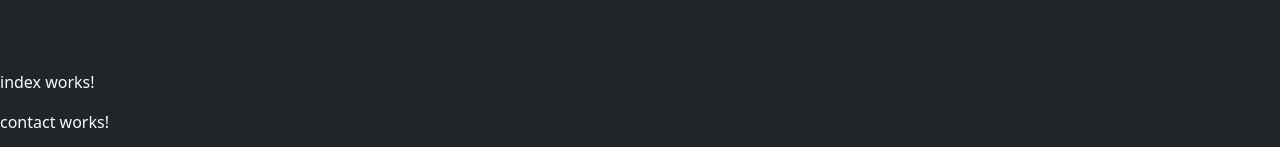
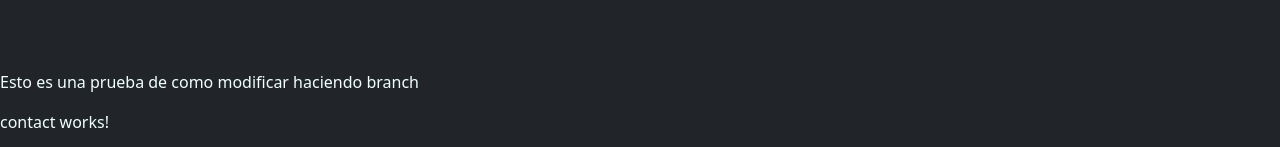
Before and after one commit to camilitwo/angular-venta-app, an Angular app: page / in a window 1280 px wide. Shown: the part 1216-1363 px from the top of the page. Built offline with nearby package versions, Linux system fonts and the light colour scheme.

Commit message:
Update index.component.html

```diff
--- a/src/app/index/index.component.html
+++ b/src/app/index/index.component.html
@@ -1,5 +1,5 @@
 <app-navbar></app-navbar>
 <app-carrousel></app-carrousel>
 <app-redes-sociales></app-redes-sociales>
-<p>index works!</p>
+<p>Esto es una prueba de como modificar haciendo branch</p>
 <app-contact></app-contact>
```
